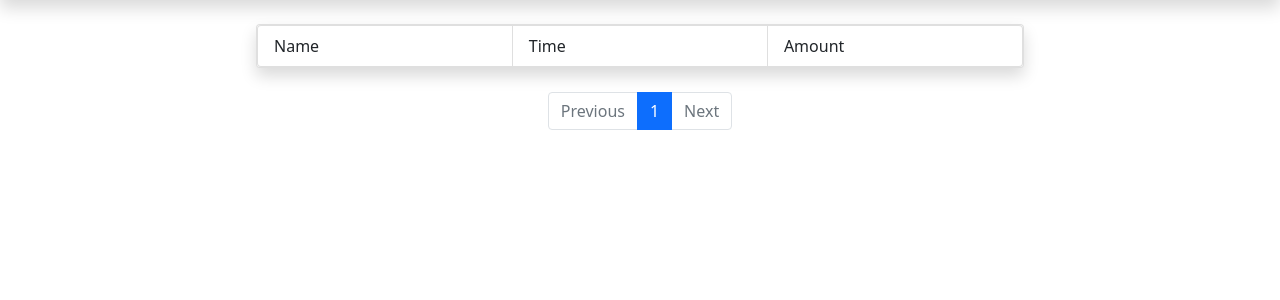
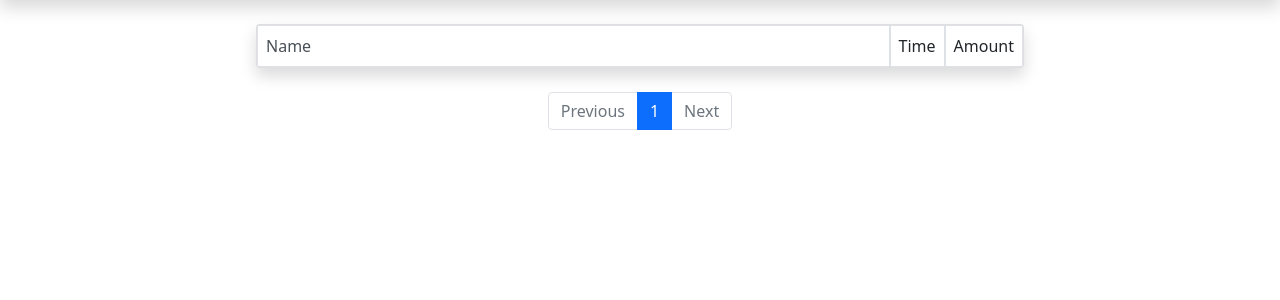
Before and after one commit to sainak/expensinator, a Django app: page /expenses/ in a window 1280 px wide. Shown: the part 58-358 px from the top of the page. Run offline with Django 3.2, Linux system fonts and the light colour scheme; the visitor is signed in with stand-in values (Sample User, id 1); data that the repository does not hold is empty.

Commit message:
use flex for expenses list

```diff
--- a/web/templates/expenses/expense_list.html
+++ b/web/templates/expenses/expense_list.html
@@ -3,20 +3,23 @@
 {% block content_body %}
 <div class="d-flex justify-content-center align-items-center">
   <div class="card shadow container-fixed container-fixed-md mt-4" style="padding:0;">
+
+     <!-- convert this to grid -->
     <div class="list-group">
-      <div class="list-group list-group-horizontal">
-        <a href="#" class="list-group-item list-group-item-action">Name</a>
-        <a href="#" class="list-group-item list-group-item-action">Time</a>
-        <a href="#" class="list-group-item list-group-item-action">Amount</a>
+      <div class="d-flex ">
+        <div class="p-2 flex-grow-1 list-group-item-action border">Name</div>
+        <div class="p-2 flex-shrink-0 border">Time</div>
+        <div class="p-2 flex-shrink-0 border">Amount</div>
       </div>
       {% for expense in expenses_list %}
-      <div class="list-group list-group-horizontal">
-        <a href="#" class="list-group-item list-group-item-action">{{ expense.name }}</a>
-        <a href="#" class="list-group-item list-group-item-action">{{ expense.created_at }}</a>
-        <a href="#" class="list-group-item list-group-item-action">{{currency}} {{ expense.amount }}</a>
+      <div class="d-flex ">
+        <a class="p-2 flex-grow-1 list-group-item-action border">{{ expense.name }}</a>
+        <div class="p-2 flex-shrink-0 border">{{ expense.created_at }}</div>
+        <div class="p-2 flex-shrink-0 border">{{currency}} {{ expense.amount }}</div>
       </div>
       {% endfor %}
     </div>
+
   </div>
 </div>
 
```
Also changed, not shown: 1 other file.
